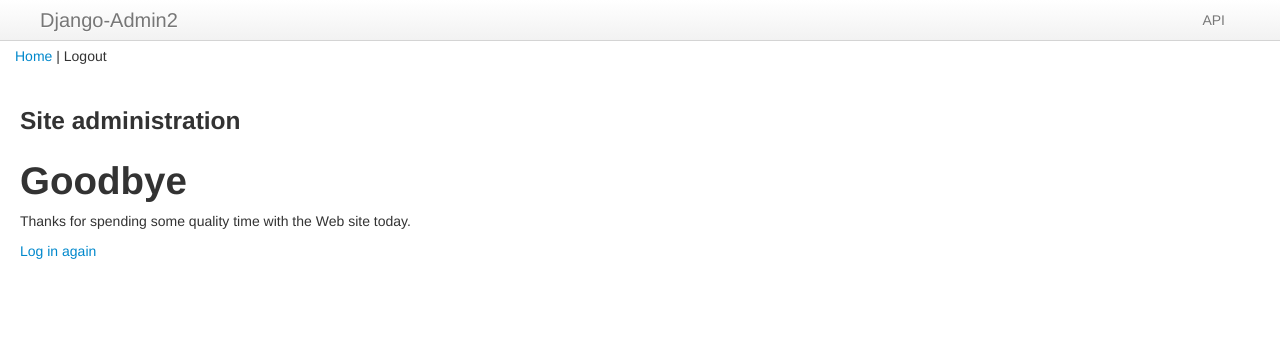
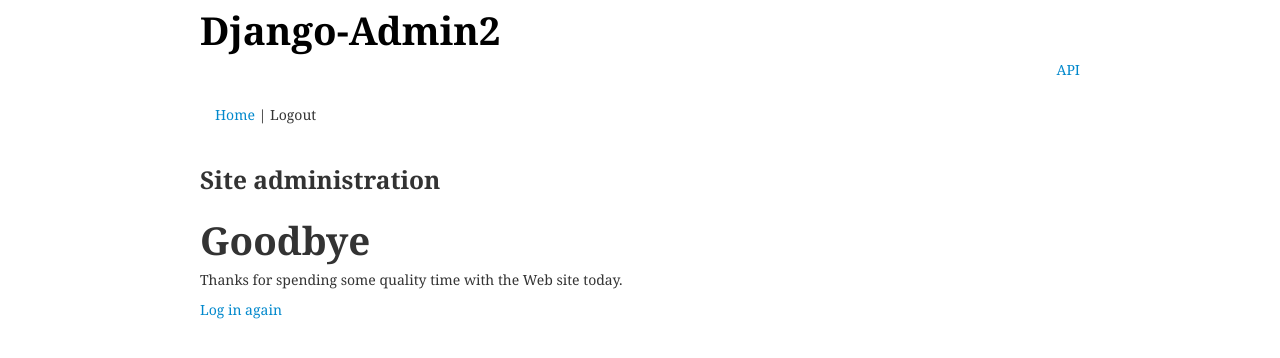
Before and after one commit to audreyfeldroy/djadmin2-theme-naturale, a Django app: template djadmin2_naturale/templates/djadmin2_naturale/auth/logout.html in a window 1280 px wide. Shown: the top 358 px of the page. Run offline with Django 3.2, Linux system fonts and the light colour scheme; the template is opened without the code that fills it, so the values that code supplies are empty; some libraries are stand-ins or nearby versions.

Commit message:
Admin index layout/styling.

```diff
--- a/djadmin2_naturale/static/css/naturale.css
+++ b/djadmin2_naturale/static/css/naturale.css
@@ -28,6 +28,19 @@
 }
 
 /* Styles for Naturale */
+body {
+  font-family: Georgia,Helvetica,Arial,sans-serif;
+}
+
+.container-fluid {
+    max-width: 880px;
+    margin: 0 auto;
+}
+
+h1 a {
+  color: #000000;
+}
+
 .breadcrumb {
   padding: 5px 15px;
   border-bottom: 1px #999999;
--- a/djadmin2_naturale/templates/djadmin2_naturale/base.html
+++ b/djadmin2_naturale/templates/djadmin2_naturale/base.html
@@ -14,12 +14,11 @@
   </head>
   <body>
     {% block navbar %}
-    <div class="navbar navbar-static-top">
-      <div class="navbar-inner">
         <div class="container-fluid">
-          <a tabindex="1" class="brand" href="{% url 'admin2:dashboard' %}">Django-Admin2</a>
+          <h1><a tabindex="1" class="brand" href="{% url 'admin2:dashboard' %}">Django-Admin2</a></h1>
 
           <ul class="nav pull-right">
+
             <li><a tabindex="2" href="{% url 'admin2:api_index' %}">{% trans "API" %}</a></li>
 
             {% if docsroot %}
@@ -46,10 +45,10 @@
             {% endif %}
           </ul>
         </div>
-      </div>
-    </div>
     {% endblock navbar %}
 
+    <div class="container-fluid">
+      <div class="row-fluid">
         {% block breacrumbs %}
         <ul class="breadcrumb">
           {% block breadcrumbs %}
@@ -57,6 +56,8 @@
           {% endblock breadcrumbs %}
         </ul>
         {% endblock breacrumbs %}
+      </div>
+    </div>
 
     {% if messages %}
     <ul class="messages">
```
Lines whose indentation alone changed are shown as unchanged.
